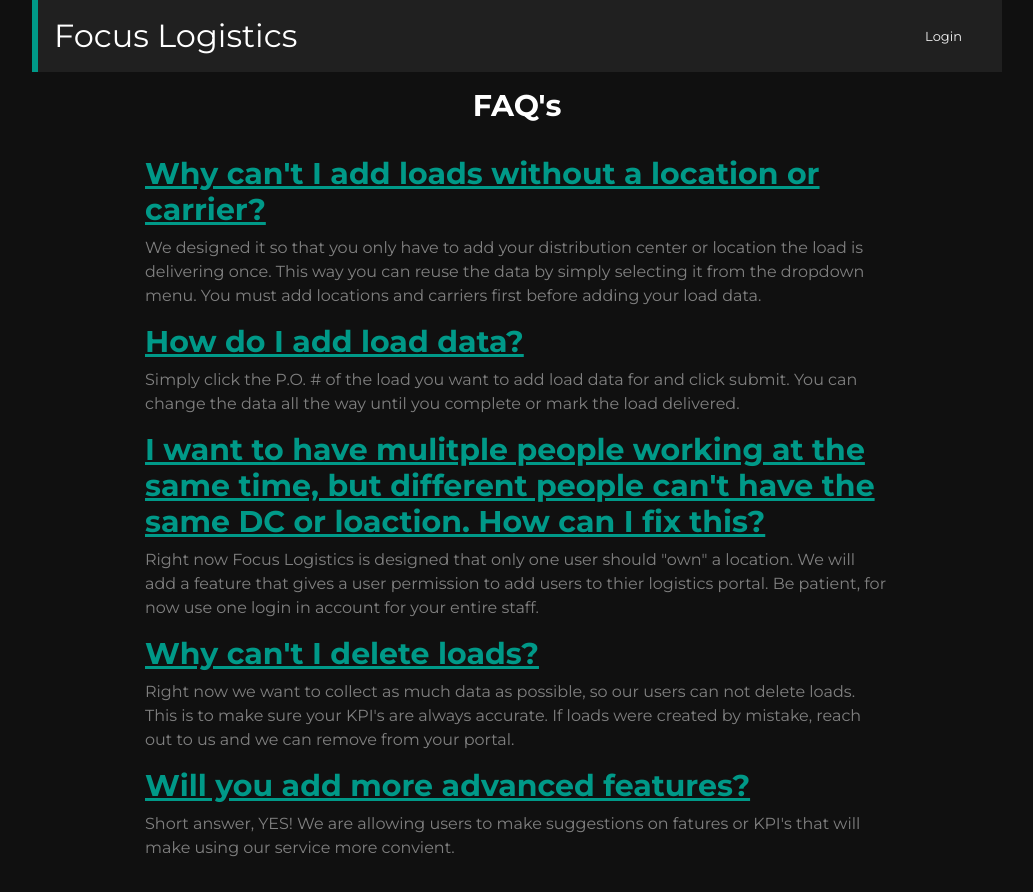
After one commit to gruiz016/focus_logistics, a Flask app: page /faqs in a window 1280 px wide. The commit adds this page. Shown: the whole page, without its empty margins (123-1156 px from the left). Run offline with Flask 2, Linux system fonts and the light colour scheme; some libraries are stand-ins or nearby versions.

Commit message:
getting ready to delpoy

```diff
--- a/app.py
+++ b/app.py
@@ -3,7 +3,7 @@
 from forms import LoginForm, SignupForm, DCCarrierForm, LoadForm, UpdateLocationForm, LoadDataForm
 from helper import get_user_carriers, get_dc, get_miles, ontime_KPI, damages_KPI, breakdown_KPI, avg_cost_load, cost_per_pallet, cost_per_lbs, try_commit, try_commit_rollback, try_signup
 import os
-from secret import MAP_QUEST_KEY, MAP_QUEST_SECRET
+# from secret import MAP_QUEST_KEY, MAP_QUEST_SECRET
 
 app = Flask(__name__)
 
@@ -11,8 +11,8 @@
 app.config['SECRET_KEY'] = os.environ.get('SECRET_KEY', 'This_is_a_secret!')
 app.config['SQLALCHEMY_TRACK_MODIFICATIONS'] = False
 app.config['SQLALCHEMY_ECHO'] = True
-app.config['CONSUMER_KEY'] = os.environ.get('CONSUMER_KEY', MAP_QUEST_KEY)
-app.config['CONSUMER_SECRET'] = os.environ.get('CONSUMER_SECRET', MAP_QUEST_SECRET)
+app.config['CONSUMER_KEY'] = os.environ.get('CONSUMER_KEY')
+app.config['CONSUMER_SECRET'] = os.environ.get('CONSUMER_SECRET')
 
 connect_db(app)
 
@@ -241,3 +241,13 @@
 #
 # 404 PAGE
 #
+@app.errorhandler(404)
+def page_not_found(e):
+    '''Custom 404 page'''
+    return render_template('404.html'), 404
+#
+# FAQ'S
+#
+@app.route('/faqs')
+def faq():
+    return render_template('user/faqs.html')
--- /dev/null
+++ b/seed.py
@@ -0,0 +1,6 @@
+from app import app
+from models import db
+
+
+db.drop_all()
+db.create_all()
--- a/static/app.css
+++ b/static/app.css
@@ -80,3 +80,20 @@
     font-size: 4rem;
     margin: 0;
 }
+
+.faqs {
+    display: flex;
+    flex-direction: column;
+    justify-content: start;
+    align-items: center;
+}
+
+.list {
+    width: 80%;
+    padding: 1rem;
+}
+
+.list h2 {
+    color: #009988;
+    text-decoration: underline;
+}
--- a/templates/base.html
+++ b/templates/base.html
@@ -74,7 +74,6 @@
         {% endwith %}
     </div>
     {% block content %}{% endblock %}
-
     <script src="https://code.jquery.com/jquery-3.5.1.slim.min.js"
         integrity="sha384-DfXdz2htPH0lsSSs5nCTpuj/zy4C+OGpamoFVy38MVBnE+IbbVYUew+OrCXaRkfj" crossorigin="anonymous">
     </script>
@@ -86,11 +85,6 @@
     </script>
     <script src="https://cdnjs.cloudflare.com/ajax/libs/axios/0.19.2/axios.min.js"
         integrity="sha256-T/f7Sju1ZfNNfBh7skWn0idlCBcI3RwdLSS4/I7NQKQ=" crossorigin="anonymous"></script>
-    <script src="https://code.jquery.com/jquery-3.5.1.min.js"
-        integrity="sha256-9/aliU8dGd2tb6OSsuzixeV4y/faTqgFtohetphbbj0=" crossorigin="anonymous"></script>
-    <script src="https://cdnjs.cloudflare.com/ajax/libs/font-awesome/5.12.0-2/js/all.min.js"
-        integrity="sha256-+Q/z/qVOexByW1Wpv81lTLvntnZQVYppIL1lBdhtIq0=" crossorigin="anonymous"></script>
-    <script src="/static/app.js"></script>
 </body>
 
 </html>
--- /dev/null
+++ b/templates/user/faqs.html
@@ -0,0 +1,34 @@
+{% extends 'base.html' %}
+
+{% block title %}FAQ's | FL's How To's! {% endblock %}
+
+{% block content %}
+<div class="container faqs">
+    <h1 class="text-center my-3">FAQ's</h1>
+    <div class="list">
+        <div class="questions">
+            <h2>Why can't I add loads without a location or carrier?</h2>
+            <p>We designed it so that you only have to add your distribution center or location the load is delivering
+                once. This way you can reuse the data by simply selecting it from the dropdown menu. You must add
+                locations and carriers first before adding your load data.</p>
+        </div>
+        <div class="questions">
+            <h2>How do I add load data?</h2>
+            <p>Simply click the P.O. # of the load you want to add load data for and click submit. You can change the
+                data all the way until you complete or mark the load delivered.</p>
+        </div>
+        <div class="questions">
+            <h2>I want to have mulitple people working at the same time, but different people can't have the same DC or loaction. How can I fix this?</h2>
+            <p>Right now Focus Logistics is designed that only one user should "own" a location. We will add a feature that gives a user permission to add users to thier logistics portal. Be patient, for now use one login in account for your entire staff.</p>
+        </div>
+        <div class="questions">
+            <h2>Why can't I delete loads?</h2>
+            <p>Right now we want to collect as much data as possible, so our users can not delete loads. This is to make sure your KPI's are always accurate. If loads were created by mistake, reach out to us and we can remove from your portal.</p>
+        </div>
+        <div class="questions">
+            <h2>Will you add more advanced features?</h2>
+            <p>Short answer, YES! We are allowing users to make suggestions on fatures or KPI's that will make using our service more convient.</p>
+        </div>
+    </div>
+</div>
+{% endblock %}
--- a/templates/user/portal.html
+++ b/templates/user/portal.html
@@ -6,7 +6,7 @@
 
 <div class="fluid-container locations">
     <h1>Your Loads...</h1>
-    <p>If this is your first time using our service please visit our <a href="">FAQ's</a> for details on how to navigate/track your fleet!</p>
+    <p>If this is your first time using our service please visit our <a href="/faqs">FAQ's</a> for details on how to navigate/track your fleet!</p>
     <div class="header">
         <button type="button" class="btn btn-primary" data-toggle="modal" data-target="#addDcModal">
             Add A Load
```
Also changed, not shown: templates/404.html (added, +9 -0 lines), static/app.js (deleted), static/images/404.png (added), 1 other file.
